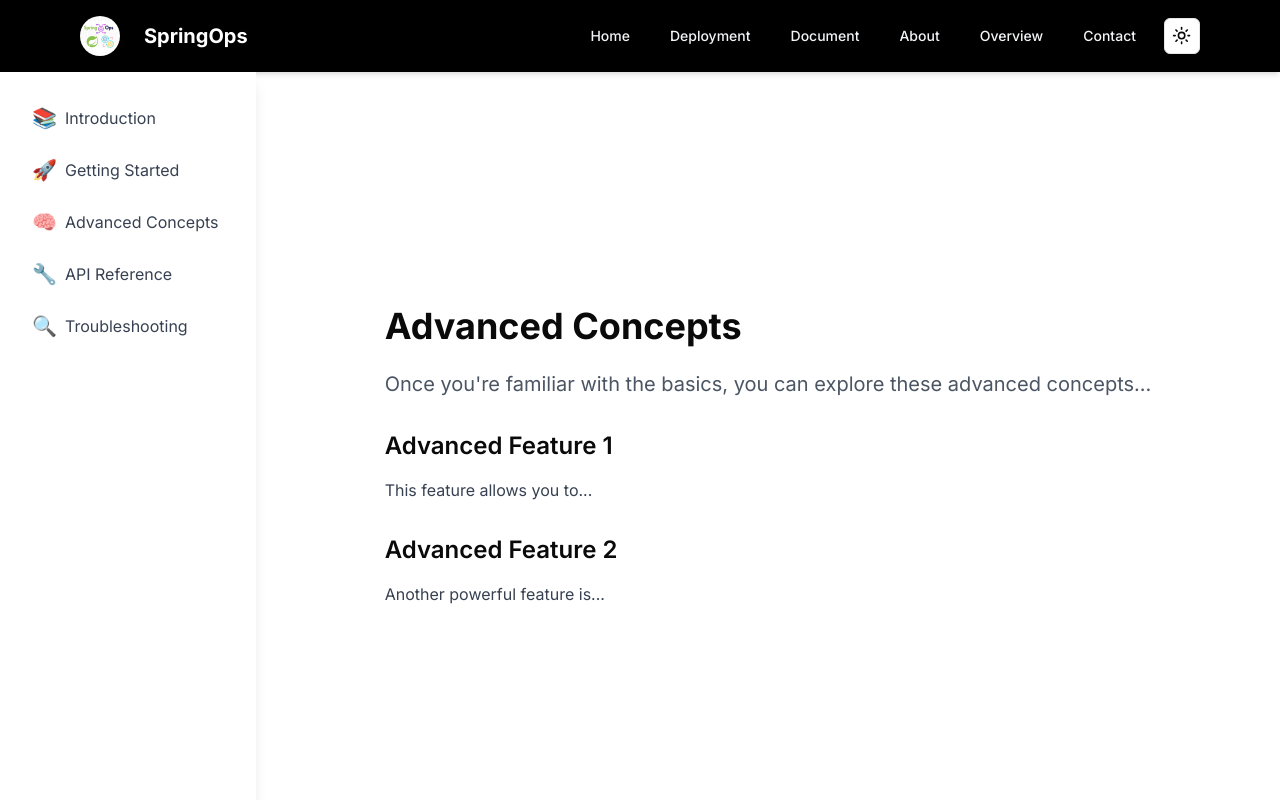
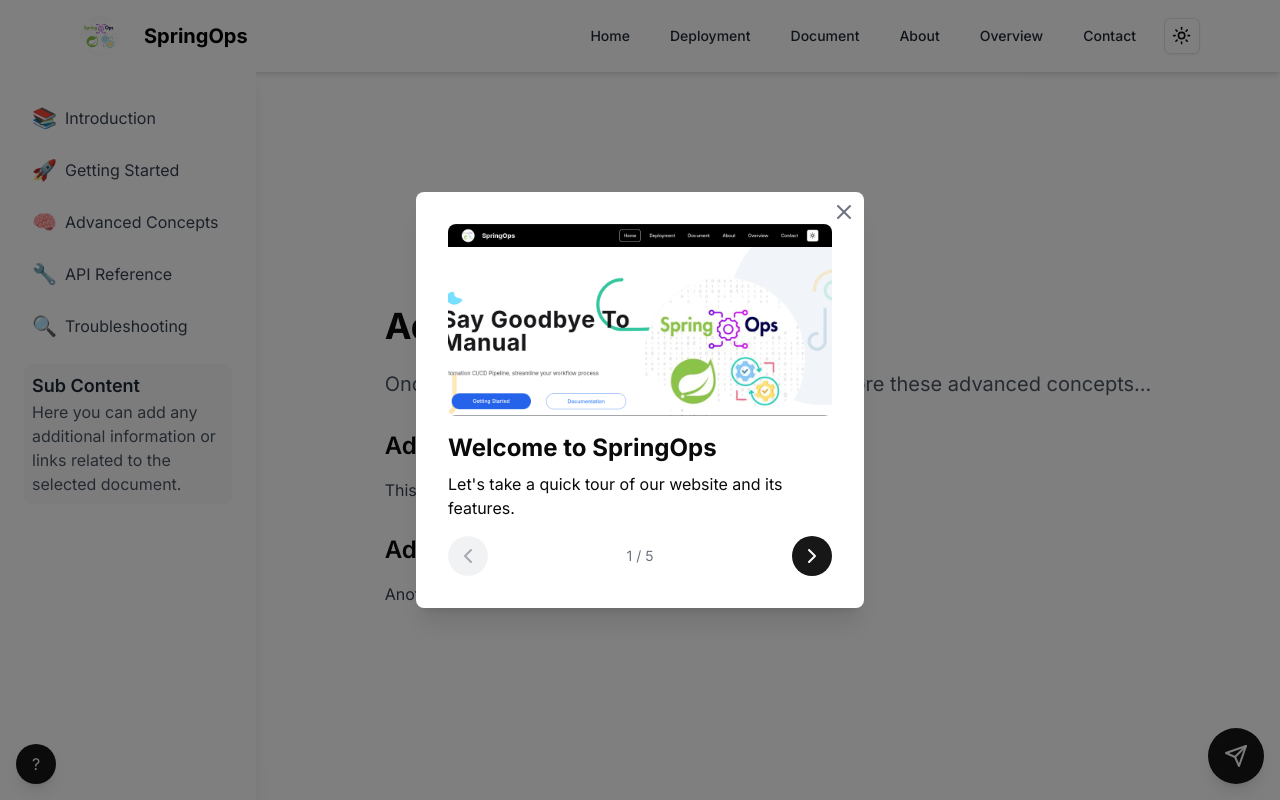
Before and after one commit to JomNum-Tech/JomNum-Tech, a Next.js app: page /document/advanced-concepts in a window 1280 px wide. Shown: the top 800 px of the page. Built offline with nearby package versions, Linux system fonts and the light colour scheme.

Commit message:
add dark mode

```diff
--- a/app/(root)/(home)/page.tsx
+++ b/app/(root)/(home)/page.tsx
@@ -6,7 +6,7 @@
 import Service from '@/components/Service';
 import ScrollProgressBar from '@/components/ScrollProgressBar'
 import BackToTopButton from '@/components/BackToTopButton'
-import WelcomeModal from '@/components/WelcomeModal'
+// import WelcomeModal from '@/components/WelcomeModal'
 import TutorialPopUp from '@/components/TutorialPopUp'
 import TelegramChat from '@/components/TelegramChat'
 
@@ -39,7 +39,7 @@
         <Testimonial />
       </main>
       <BackToTopButton />
-      <WelcomeModal />
+      {/* <WelcomeModal /> */}
       <TutorialPopUp />
       <TelegramChat />
     </>
--- a/app/(root)/layout.tsx
+++ b/app/(root)/layout.tsx
@@ -5,6 +5,8 @@
 import Footer from "@/components/Footer";
 import React from "react";
 import { ThemeProvider } from "@/components/theme-provider"
+import TelegramChat from "@/components/TelegramChat";
+import TutorialPopUp from "@/components/TutorialPopUp";
 
 const inter = Inter({ subsets: ["latin"] });
 
@@ -29,6 +31,8 @@
         >
           <NavBar />
           {children}
+          <TutorialPopUp />
+          <TelegramChat />
           <Footer />
         </ThemeProvider>
       </body>
--- a/components/BackToTopButton.tsx
+++ b/components/BackToTopButton.tsx
@@ -37,7 +37,7 @@
           exit={{ opacity: 0, y: 20 }}
           transition={{ duration: 0.2 }}
           onClick={scrollToTop}
-          className="fixed bottom-4 right-4 p-2 bg-primary text-primary-foreground rounded-full shadow-lg hover:bg-primary/90 focus:outline-none focus:ring-2 focus:ring-offset-2 focus:ring-primary"
+          className="fixed bottom-24 right-6 p-2 bg-primary text-primary-foreground rounded-full shadow-lg hover:bg-primary/90 focus:outline-none focus:ring-2 focus:ring-offset-2 focus:ring-primary"
           aria-label="Back to top"
         >
           <ArrowUp className="w-6 h-6" />
--- a/components/Header.tsx
+++ b/components/Header.tsx
@@ -8,7 +8,7 @@
 
 export const Header = () => {
 	return (
-		<header className="py-14 md:py-24 bg-white dark:bg-[#0b1727] text-zinc-900 dark:text-white relative overflow-hidden z-10">
+		<header className="py-14 md:py-24 bg-white dark:bg-[#0b1727] text-zinc-900 dark:text-white relative overflow-hidden">
 			<Shapes />
 
 			<div className="container px-4 mx-auto">
@@ -21,10 +21,10 @@
 							</p>
 						</div>
 						<main className="flex justify-between gap-12 w-full px-8">
-							<Link href="/deployment" className="w-[50%] text-center py-3 px-8 font-medium text-white bg-blue-600 hover:bg-opacity-70 rounded-full transition-all ease-in-out">
+							<Link href="/deployment" className="w-[50%] text-center py-3 px-8 font-medium text-white bg-blue-600 hover:bg-opacity-70 rounded-full transition-all ease-in-out dark:bg-blue-700 dark:hover:bg-opacity-80">
 								<button>Getting Started</button>
 							</Link>
-							<Link href="/document" className="w-[50%] text-center py-3 px-8 font-medium text-blue-500 border-blue-500 hover:bg-blue-500 hover:text-white border hover:bg-opacity-90 rounded-full transition-all ease-in-out">
+							<Link href="/document" className="w-[50%] text-center py-3 px-8 font-medium text-blue-500 border border-blue-500 hover:bg-blue-500 hover:text-white border hover:bg-opacity-90 rounded-full transition-all ease-in-out dark:text-white dark:border-gray-600 dark:hover:bg-blue-600 dark:hover:text-gray-900">
 								<button>Documentation</button>
 							</Link>
 						</main>
--- a/components/NavBar.tsx
+++ b/components/NavBar.tsx
@@ -5,7 +5,7 @@
 import { usePathname } from 'next/navigation';
 import { Menu, X } from 'lucide-react';
 import Image from 'next/image';
-import { ModeToggle } from '@/components/ModeToggle'
+import { ModeToggle } from '@/components/ModeToggle';
 
 const Navbar = () => {
   const [isOpen, setIsOpen] = useState(false);
@@ -23,11 +23,11 @@
   const toggleMenu = () => setIsOpen((prev) => !prev);
 
   return (
-    <nav className="bg-black shadow-md">
+    <nav className="bg-white dark:bg-black shadow-md">
       <div className="max-w-6xl mx-auto px-4">
         <div className="flex justify-between items-center py-4">
           {/* Logo */}
-          <Link href="/assets/springOps.jpg" aria-label="Your Logo" className="text-xl font-bold text-gray-800 flex items-center gap-4">
+          <Link href="/" aria-label="Your Logo" className="text-xl font-bold flex items-center gap-4">
               <Image
                 src="/assets/springOps.jpg"
                 width={40}
@@ -35,7 +35,7 @@
                 alt="SpringOps Logo"
                 className="rounded-full aspect-square object-cover"
               />
-              <span className="ml-2 text-white gap-4">SpringOps</span>
+              <span className="ml-2 text-black dark:text-white gap-4">SpringOps</span>
           </Link>
 
           {/* Desktop menu */}
@@ -44,7 +44,7 @@
               <Link
                 key={item.name}
                 href={item.path}
-                className={`text-gray-100 hover:text-gray-200 px-3 py-2 rounded-md text-sm font-medium ${pathname === item.path ? 'bg-black border-gray-100 border' : ''
+                className={`text-gray-800 dark:text-gray-100 hover:text-gray-600 dark:hover:text-gray-200 px-3 py-2 rounded-md text-sm font-medium ${pathname === item.path ? 'bg-gray-200 dark:bg-gray-800 border border-gray-300 dark:border-gray-700' : ''
                   }`}
               >
                 {item.name}
@@ -57,7 +57,7 @@
           <div className="md:hidden flex items-center">
             <button
               onClick={toggleMenu}
-              className="text-gray-600 hover:text-gray-900 focus:outline-none"
+              className="text-gray-600 hover:text-gray-900 dark:text-gray-300 dark:hover:text-gray-200 focus:outline-none"
               aria-label="Toggle menu"
             >
               {isOpen ? <X size={24} /> : <Menu size={24} />}
@@ -74,7 +74,7 @@
               <Link
                 key={item.name}
                 href={item.path}
-                className={`block text-gray-600 hover:text-gray-900 hover:bg-gray-100 px-3 py-2 rounded-md text-base font-medium ${pathname === item.path ? 'bg-gray-100' : ''
+                className={`block text-gray-800 dark:text-gray-200 hover:text-gray-600 dark:hover:text-gray-300 hover:bg-gray-100 dark:hover:bg-gray-700 px-3 py-2 rounded-md text-base font-medium ${pathname === item.path ? 'bg-gray-100 dark:bg-gray-800' : ''
                   }`}
                 onClick={toggleMenu}
               >
--- a/components/Service.tsx
+++ b/components/Service.tsx
@@ -66,7 +66,7 @@
 
 const ServiceItem: React.FC<ServiceItemProps> = ({ service }) => (
     <div
-        className="bg-white dark:bg-slate-800 rounded-lg p-4 md:p-12 h-full border-gray-100 border
+        className="bg-white border border-gray-400 dark:border-none dark:bg-slate-800 rounded-lg p-4 md:p-12 h-full
     hover:scale-105 transition-transform duration-300 ease-in-out cursor-pointer"
     >
         <div
--- a/components/Sidebar.tsx
+++ b/components/Sidebar.tsx
@@ -16,7 +16,7 @@
   const pathname = usePathname()
 
   return (
-    <aside className="w-64 bg-white shadow-lg p-6 overflow-auto">
+    <aside className="w-64 dark:bg-gray-800 bg-white shadow-lg p-6 overflow-auto">
       <nav>
         <ul className="space-y-2">
           {tableOfContents.map((item) => (
@@ -29,8 +29,8 @@
                 href={`/document/${item.slug}`}
                 className={`flex items-center p-2 rounded-lg transition-colors duration-200 ${
                   pathname === `/documents/${item.slug}`
-                    ? 'bg-blue-100 text-blue-700'
-                    : 'text-gray-700 hover:bg-gray-100'
+                    ? 'bg-blue-100 text-blue-700 dark:bg-blue-700 dark:text-white'
+                    : 'text-gray-700 hover:bg-gray-100 dark:text-gray-300 dark:hover:bg-gray-700'
                 }`}
               >
                 <span className="mr-2 text-xl">{item.icon}</span>
@@ -40,6 +40,12 @@
           ))}
         </ul>
       </nav>
+      <div className="mt-4 p-2 bg-gray-50 dark:bg-gray-900 rounded-lg">
+        <h3 className="text-lg font-semibold text-gray-800 dark:text-gray-200">Sub Content</h3>
+        <p className="text-gray-600 dark:text-gray-400">
+          Here you can add any additional information or links related to the selected document.
+        </p>
+      </div>
     </aside>
   )
 }
--- a/components/TelegramChat.tsx
+++ b/components/TelegramChat.tsx
@@ -54,7 +54,7 @@
         },
         body: JSON.stringify({
           message: {
-            chat: { id: '599696334' },
+            chat: { id: '${process.env.TELEGRAM_CHAT_ID}' },
             text: inputMessage,
           },
         }),
@@ -68,10 +68,13 @@
     <>
       <button
         onClick={() => setIsOpen(true)}
-        className="fixed bottom-20 right-4 bg-primary text-primary-foreground p-4 rounded-full shadow-lg hover:bg-primary/90 focus:outline-none focus:ring-2 focus:ring-offset-2 focus:ring-primary"
+        className="fixed bottom-4 right-4 bg-primary text-primary-foreground p-4 rounded-full shadow-lg hover:bg-primary/90 focus:outline-none focus:ring-2 focus:ring-offset-2 focus:ring-primary"
         aria-label="Open Chat"
       >
-        <svg xmlns="http://www.w3.org/2000/svg" width="24" height="24" viewBox="0 0 24 24" fill="none" stroke="currentColor" strokeWidth="2" strokeLinecap="round" strokeLinejoin="round"><path d="m22 2-7 20-4-9-9-4Z"/><path d="M22 2 11 13"/></svg>
+        <svg xmlns="http://www.w3.org/2000/svg" width="24" height="24" viewBox="0 0 24 24" fill="none" stroke="currentColor" strokeWidth="2" strokeLinecap="round" strokeLinejoin="round">
+          <path d="m22 2-7 20-4-9-9-4Z"/>
+          <path d="M22 2 11 13"/>
+        </svg>
       </button>
       <AnimatePresence>
         {isOpen && (
@@ -79,13 +82,13 @@
             initial={{ opacity: 0, y: 50 }}
             animate={{ opacity: 1, y: 0 }}
             exit={{ opacity: 0, y: 50 }}
-            className="fixed bottom-20 right-4 w-96 h-[500px] bg-white rounded-lg shadow-xl flex flex-col"
+            className="fixed right-8 bottom-16 w-96 h-[500px] bg-white dark:bg-gray-800 rounded-lg shadow-xl flex flex-col"
           >
-            <div className="flex justify-between items-center p-4 border-b">
-              <h2 className="text-lg font-semibold">SpringOps Chat</h2>
+            <div className="flex justify-between items-center p-4 border-b dark:border-gray-700">
+              <h2 className="text-lg font-semibold dark:text-white">SpringOps Chat</h2>
               <button
                 onClick={() => setIsOpen(false)}
-                className="text-gray-500 hover:text-gray-700"
+                className="text-gray-500 hover:text-gray-700 dark:text-gray-400 dark:hover:text-gray-300"
                 aria-label="Close chat"
               >
                 <X className="w-6 h-6" />
@@ -103,7 +106,7 @@
                     className={`max-w-[70%] p-3 rounded-lg ${
                       message.sender === 'user'
                         ? 'bg-primary text-primary-foreground'
-                        : 'bg-gray-200 text-gray-800'
+                        : 'bg-gray-200 text-gray-800 dark:bg-gray-700 dark:text-white'
                     }`}
                   >
                     {message.text}
@@ -112,14 +115,14 @@
               ))}
               <div ref={messagesEndRef} />
             </div>
-            <form onSubmit={handleSendMessage} className="p-4 border-t">
+            <form onSubmit={handleSendMessage} className="p-4 border-t dark:border-gray-700">
               <div className="flex items-center">
                 <input
                   type="text"
                   value={inputMessage}
                   onChange={(e) => setInputMessage(e.target.value)}
                   placeholder="Type your message..."
-                  className="flex-1 p-2 border rounded-l-lg focus:outline-none focus:ring-2 focus:ring-primary"
+                  className="flex-1 p-2 border rounded-l-lg focus:outline-none focus:ring-2 focus:ring-primary dark:bg-gray-600 dark:text-white"
                 />
                 <button
                   type="submit"
--- a/components/TutorialPopUp.tsx
+++ b/components/TutorialPopUp.tsx
@@ -67,7 +67,7 @@
     <>
       <button
         onClick={() => setIsOpen(true)}
-        className="fixed bottom-4 left-4 bg-primary text-primary-foreground px-4 py-2 rounded-full shadow-lg hover:bg-primary/90 focus:outline-none focus:ring-2 focus:ring-offset-2 focus:ring-primary"
+        className="fixed bottom-4 left-4 bg-primary text-primary-foreground px-4 py-2 rounded-full shadow-lg hover:bg-primary/90 focus:outline-none focus:ring-2 focus:ring-offset-2 focus:ring-primary dark:bg-primary-dark dark:text-primary-foreground-dark dark:hover:bg-primary-dark/90"
         aria-label="Open Tutorial"
       >
         ?
@@ -78,17 +78,17 @@
             initial={{ opacity: 0 }}
             animate={{ opacity: 1 }}
             exit={{ opacity: 0 }}
-            className="fixed inset-0 bg-black bg-opacity-50 flex items-center justify-center p-4 z-50"
+            className="fixed inset-0 bg-black bg-opacity-50 dark:bg-gray-900 dark:bg-opacity-90 flex items-center justify-center p-4 z-50"
           >
             <motion.div
               initial={{ scale: 0.9, opacity: 0 }}
               animate={{ scale: 1, opacity: 1 }}
               exit={{ scale: 0.9, opacity: 0 }}
-              className="bg-white rounded-lg shadow-xl p-8 max-w-md w-full relative"
+              className="bg-white dark:bg-gray-800 rounded-lg shadow-xl p-8 max-w-md w-full relative"
             >
               <button
                 onClick={closeTutorial}
-                className="absolute top-2 right-2 text-gray-500 hover:text-gray-700"
+                className="absolute top-2 right-2 text-gray-500 dark:text-gray-400 hover:text-gray-700 dark:hover:text-gray-300"
                 aria-label="Close tutorial"
               >
                 <X className="w-6 h-6" />
@@ -102,23 +102,23 @@
                   className="w-full h-48 object-cover rounded-lg"
                 />
               </div>
-              <h2 className="text-2xl font-bold mb-2">{tutorialSteps[currentStep].title}</h2>
-              <p className="mb-4">{tutorialSteps[currentStep].content}</p>
+              <h2 className="text-2xl font-bold mb-2 dark:text-white">{tutorialSteps[currentStep].title}</h2>
+              <p className="mb-4 dark:text-gray-400">{tutorialSteps[currentStep].content}</p>
               <div className="flex justify-between items-center">
                 <button
                   onClick={prevStep}
                   disabled={currentStep === 0}
-                  className="flex items-center justify-center w-10 h-10 rounded-full bg-gray-200 text-gray-600 disabled:opacity-50"
+                  className="flex items-center justify-center w-10 h-10 rounded-full bg-gray-200 dark:bg-gray-700 text-gray-600 dark:text-gray-400 disabled:opacity-50"
                   aria-label="Previous step"
                 >
                   <ChevronLeft className="w-6 h-6" />
                 </button>
-                <span className="text-sm text-gray-500">
+                <span className="text-sm text-gray-500 dark:text-gray-400">
                   {currentStep + 1} / {tutorialSteps.length}
                 </span>
                 <button
                   onClick={nextStep}
-                  className="flex items-center justify-center w-10 h-10 rounded-full bg-primary text-primary-foreground"
+                  className="flex items-center justify-center w-10 h-10 rounded-full bg-primary text-primary-foreground dark:bg-primary-dark dark:text-primary-foreground-dark"
                   aria-label={currentStep === tutorialSteps.length - 1 ? "Finish tutorial" : "Next step"}
                 >
                   <ChevronRight className="w-6 h-6" />
--- a/scripts/set-webhook.js
+++ b/scripts/set-webhook.js
@@ -1,7 +1,7 @@
 import fetch from 'node-fetch';
 
 const BOT_TOKEN = process.env.TELEGRAM_BOT_TOKEN
-const WEBHOOK_URL = 'https://https://3f8e-117-20-116-26.ngrok-free.app/api/telegram-webhook'
+const WEBHOOK_URL = 'https://https://e5fa-136-228-158-126.ngrok-free.app/api/telegram-webhook'
 
 async function setWebhook() {
   const response = await fetch(`https://api.telegram.org/bot${BOT_TOKEN}/setWebhook?url=${WEBHOOK_URL}`)
```
Also changed, not shown: components/Footer.tsx (+7 -4 lines).
